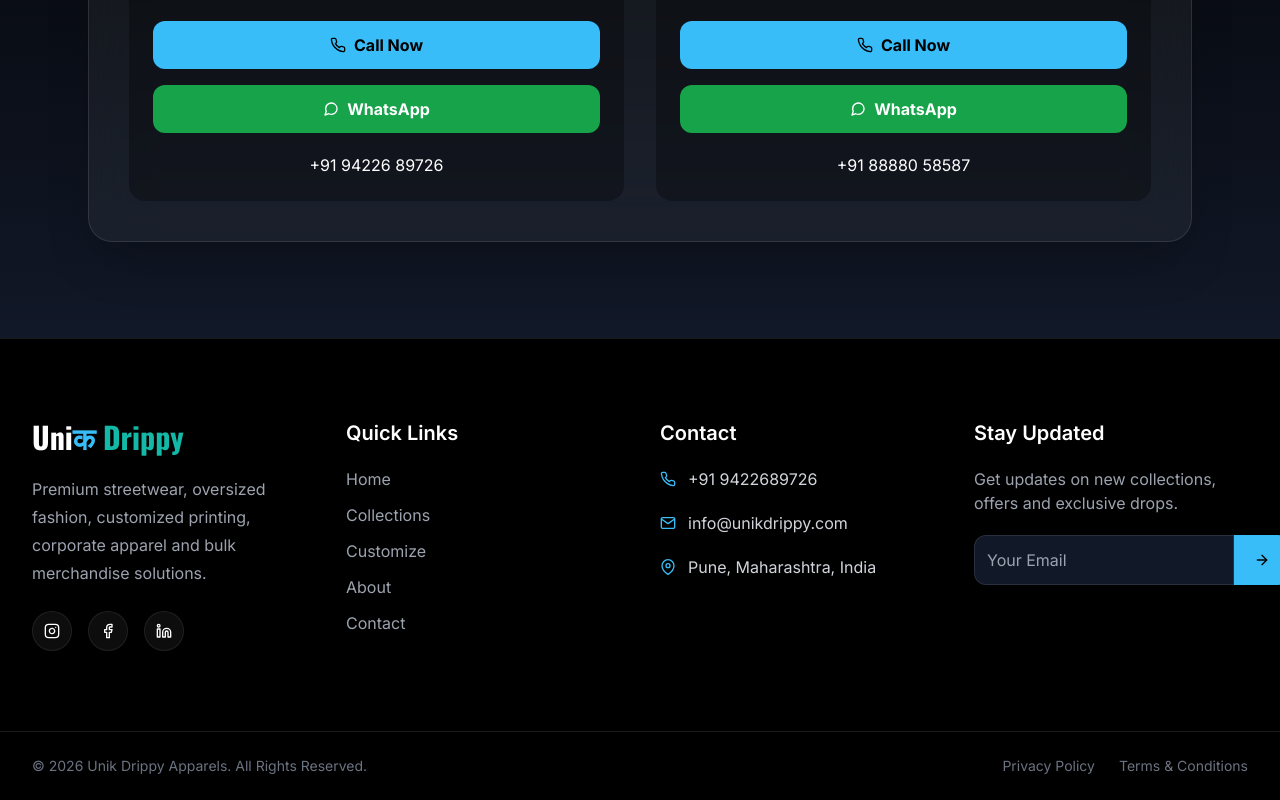
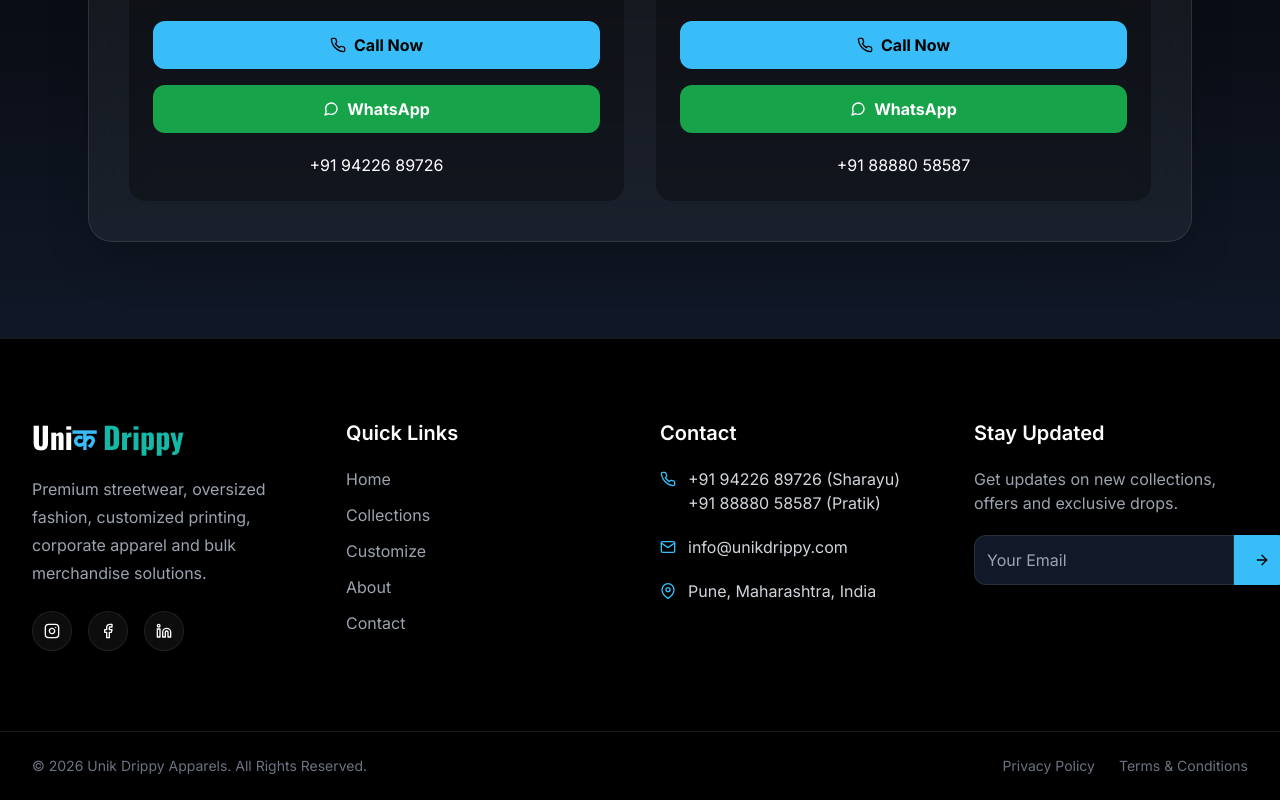
Before and after one commit to pratikbhutada09-blip/unique-drippy-apparels, a React (Vite) app: page / in a window 1280 px wide. Shown: the part 8104-8904 px from the top of the page. Built offline with nearby package versions, Linux system fonts and the light colour scheme.

Commit message:
Update Footer.jsx

```diff
--- a/src/components/Footer.jsx
+++ b/src/components/Footer.jsx
@@ -119,8 +119,12 @@
                 <div>
 
                   <p className="text-gray-300">
-                    +91 9422689726
-                  </p>
+  +91 94226 89726 (Sharayu)
+</p>
+
+<p className="text-gray-300">
+  +91 88880 58587 (Pratik)
+</p>
 
                 </div>
 
```
